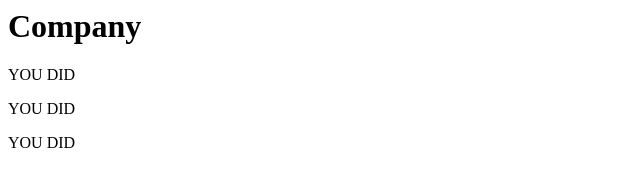
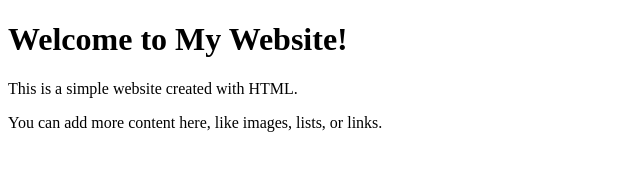
Before and after one commit to radmansal/Company, a plain HTML site: page index.html in a window 1280 px wide. Shown: the whole page, without its empty margins (0-640 px from the left). Drawn offline with Linux system fonts and the light colour scheme.

Commit message:
index.html

```diff
--- a/index.html
+++ b/index.html
@@ -1,14 +1,12 @@
+<!DOCTYPE html>
 <html lang="en">
 <head>
-    <meta charset="UTF-8">
-    <meta name="viewport" content="width=device-width, initial-scale=1.0">
-    <title>Document</title>
+  <meta charset="UTF-8">
+  <title>My Simple Website</title>
 </head>
 <body>
-  <h1>Company</h1>
-  <P>YOU DID</P>
-  <P>YOU DID</P>
-  <P>YOU DID</P>
-
+  <h1>Welcome to My Website!</h1>
+  <p>This is a simple website created with HTML.</p>
+  <p>You can add more content here, like images, lists, or links.</p>
 </body>
 </html>
```
